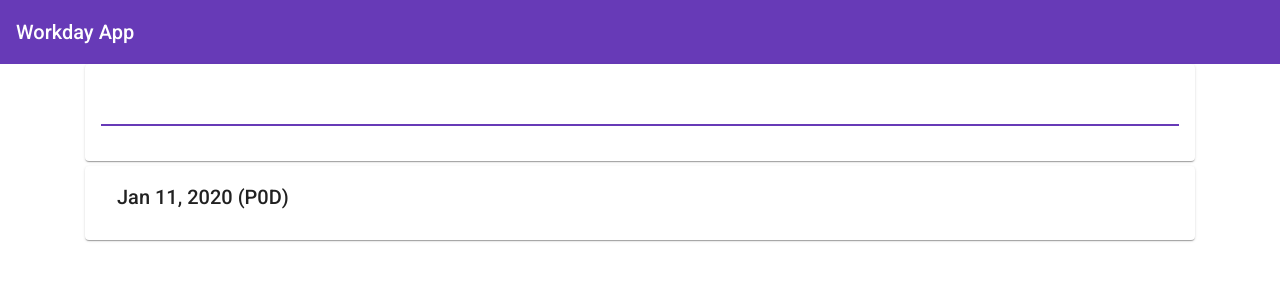
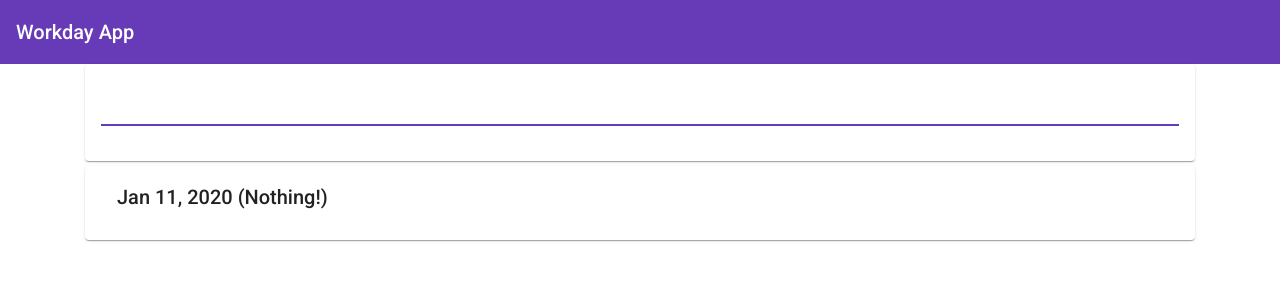
Before and after one commit to joufa/fantastic-octo-adventure, an Angular app: page / in a window 1280 px wide. Shown: the top 300 px of the page. Built offline with nearby package versions, Linux system fonts and the light colour scheme.

Commit message:
Add hack to display empty duration

```diff
--- a/src/app/pipes/time-span.pipe.ts
+++ b/src/app/pipes/time-span.pipe.ts
@@ -8,6 +8,11 @@ export class TimeSpanPipe implements PipeTransform {
     new RegExp('(-)?P(?:([.,\\d]+)Y)?(?:([.,\\d]+)M)?(?:([.,\\d]+)W)?(?:([.,\\d]+)D)?T(?:([.,\\d]+)H)?(?:([.,\\d]+)M)?(?:([.,\\d]+)S)?');
 
     transform(value: string): string {
+
+    // Empty
+    if (value === 'P0D') {
+      return 'Nothing!';
+    }
 
     if (!this.iso8601DurationRegex.test(value)) {
       return value;
```
